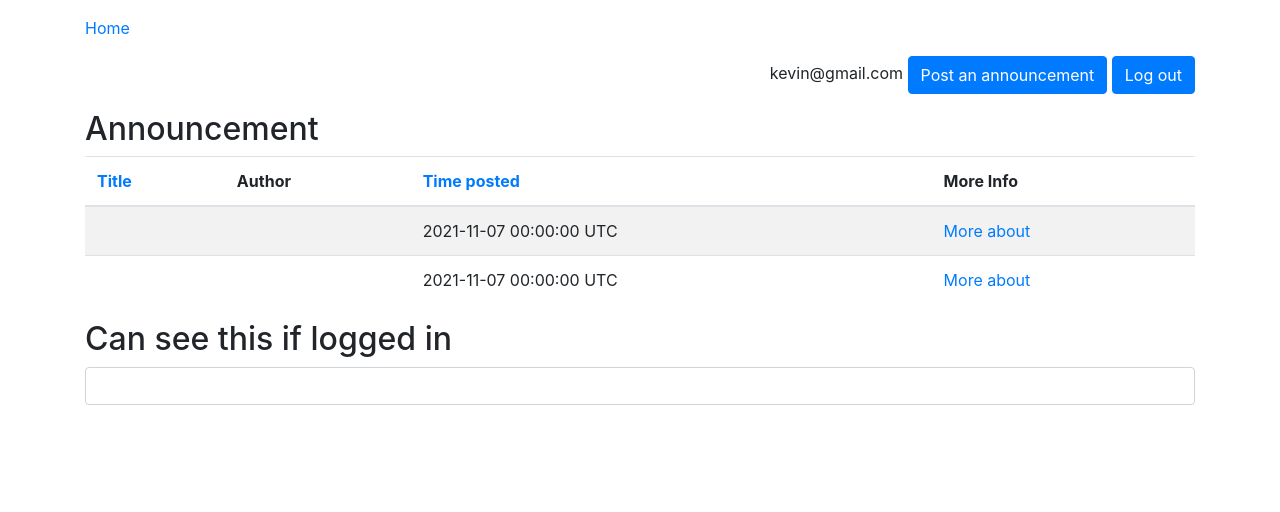
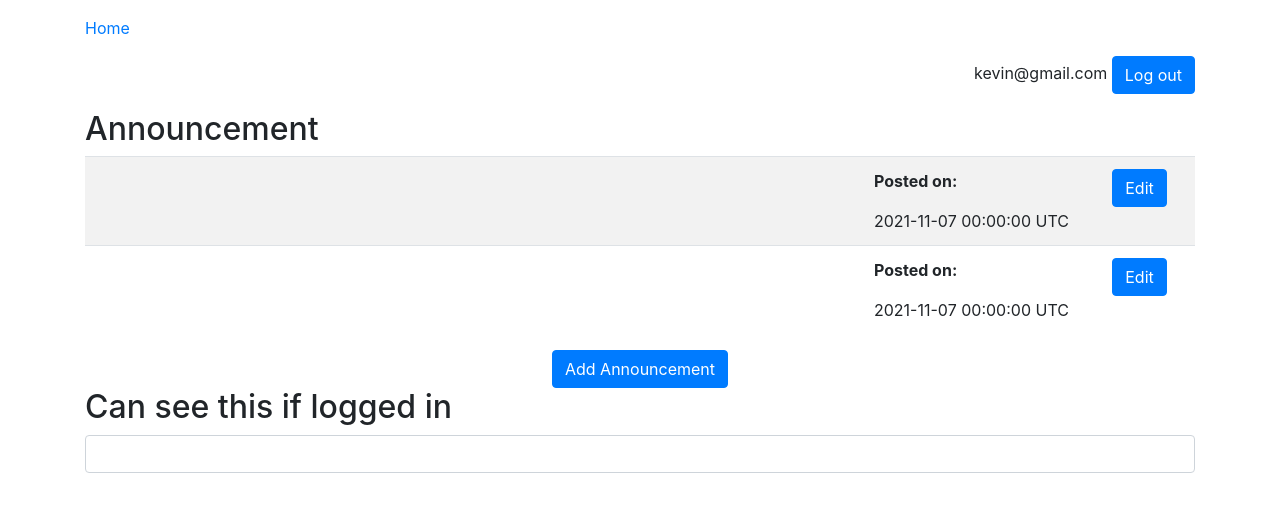
Before and after one commit to johnson-hung/casa, a Rails app: page /announcements in a window 1280 px wide. Shown: the part 72-584 px from the top of the page. Run offline with Rails 7, Linux system fonts and the light colour scheme; a user stored in the database is signed in; data comes from the database, SQL or seed files in the repository; style sheets or scripts are compiled from the project's sources; some libraries are stand-ins or nearby versions.

Commit message:
change announcement table layout

```diff
--- a/app/views/announcements/index.html.erb
+++ b/app/views/announcements/index.html.erb
@@ -9,10 +9,6 @@
 
 <p align="right">
 <%= current_user.email %>
-
-<!-- TBD (should check if user is organizer) -->
-<%= link_to 'Post an announcement', new_announcement_path, :class => 'btn btn-primary pull-right' %>
-
 <%= link_to "Log out", logout_path, method: "post", :class => 'btn btn-primary pull-right' %>
 </p>
 
@@ -36,40 +32,47 @@
   <%= hidden_field_tag ":release_date_sort", true if @date_header %>
 <% end %>
 
-<table class="table table-striped col-md-12" id="announcements">
-  <thead>
-    <tr>
-      <th class="<%= @title_header %>">
-        <%= link_to 'Title', announcements_path(:sort => 'title', :ratings => @selected_ratings), :id => 'title_header' %>
-      </th>
-      <th>Author</th>
-      <th class="<%= @date_header %>">
-        <%= link_to 'Time posted', announcements_path(:sort => 'release_date', :ratings => @selected_ratings), :id => 'release_date_header' %>
-      </th>
-      <th>More Info</th>
-    </tr>
-  </thead>
+<table class="table table-striped col-md-12" style="width: 100%; table-layout: fixed;" id="announcements">
   <tbody>
     <% @announcements.each do |announcement| %>
       <tr>
-        <td>
-          <%= announcement.title %>
+        <td class="text-nowrap" style="width: 70%;">
+          <div class="font-weight-bold">
+            <p>
+              <%= link_to "#{announcement.title}", announcement_path(announcement) %>
+            </p>
+          </div>
+          <p class="text-truncate">
+            <%= announcement.description %>
+          </p>
         </td>
-        <td>
-          <%= announcement.author %>
+        <td class="text-nowrap" style="width: 20%;">
+          <div class="font-weight-bold">
+            <p>Posted on:</p>
+          </div>
+          <div>
+            <%= announcement.release_date %>
+          </div>
         </td>
-        <td>
-          <%= announcement.release_date %>
-        </td>
-        <td>
-          <%= link_to "More about #{announcement.title}", announcement_path(announcement) %>
+
+        <td class="text-nowrap" style="width: 10%;">
+          <% if current_user %>
+          <div class="text-center">
+            <%= link_to 'Edit', edit_announcement_path(announcement), :class => 'btn btn-primary' %>
+          </div>
+          <% end %>
         </td>
       </tr>
     <% end %>
   </tbody>
 </table>
 
-
+<!-- TBD (should check if user is organizer) -->
+<% if current_user %>
+<div class="col-md-12 text-center">
+  <%= link_to 'Add Announcement', new_announcement_path, :class => 'btn btn-primary' %>
+</div>
+<% end %>
 
 <% if current_user %>
 <h2>Can see this if logged in</h2>
```
